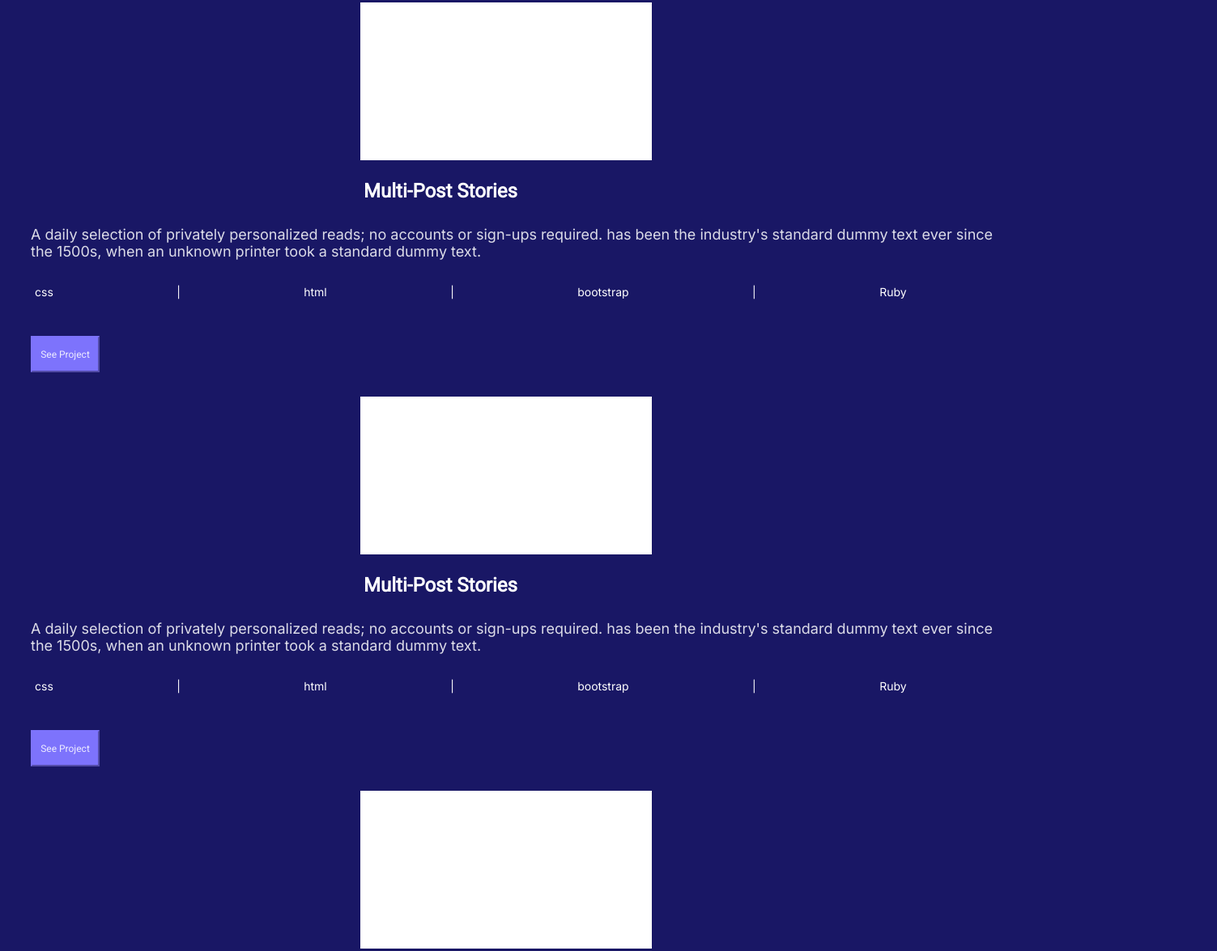
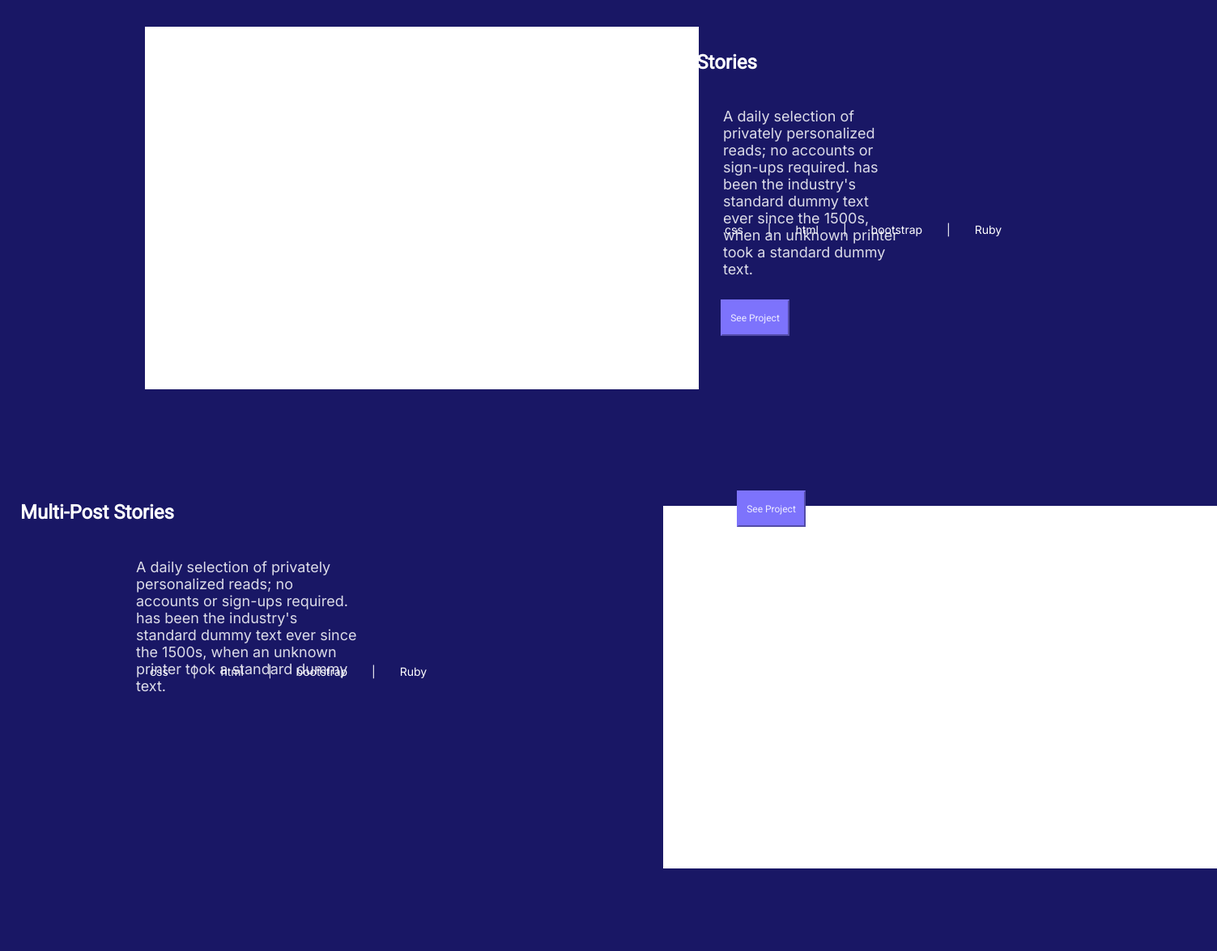
Before and after one commit to David-Kasilia/My-Portfolio-Microverse-Project, a plain HTML site: page index.html in a window 1280 px wide. Shown: the part 1146-2321 px from the top of the page at 81% size, 1503 px wide, since content can reach past the window. Drawn offline with Linux system fonts and the light colour scheme.

Commit message:
Complete first Project view

```diff
--- a/index.html
+++ b/index.html
@@ -109,17 +109,17 @@
     </section>
 
     <section id="recent-work">
-      <div class="project">
-        <img class="sample"  src="./images/sample-image.png" alt="Project Sample Image" />
-        <h3 class="title">Multi-Post Stories</h3>
-        <p class="text">
+      <div class="project-1">
+        <img class="sample-1" src="./images/sample-image.png" alt="Project Sample Image" />
+        <h3 class="title-1">Multi-Post Stories</h3>
+        <p class="text-1">
           A daily selection of privately personalized reads; no accounts or
           sign-ups required. has been the industry's standard dummy text ever
           since the 1500s, when an unknown printer took a standard dummy text.
         </p>
       </div>
 
-      <ul class="lang">
+      <ul class="lang-1">
         <li class="css">css</li>
         <li class="liner">|</li>
         <li class="html">html</li>
@@ -129,23 +129,23 @@
         <li class="ruby">Ruby</li>
       </ul>
 
-      <button class="see" type="button">See Project</button>
+      <button class="see-1" type="button">See Project</button>
 
-      <div class="project">
+      <div class="project-2">
         <img
-          class="sample"
+          class="sample-2"
           src="./images/sample-image.png"
           alt="Project Sample Image"
         />
-        <h3 class="title">Multi-Post Stories</h3>
-        <p class="text">
+        <h3 class="title-2">Multi-Post Stories</h3>
+        <p class="text-2">
           A daily selection of privately personalized reads; no accounts or
           sign-ups required. has been the industry's standard dummy text ever
           since the 1500s, when an unknown printer took a standard dummy text.
         </p>
       </div>
 
-      <ul class="lang">
+      <ul class="lang-2">
         <li class="css">css</li>
         <li class="liner">|</li>
         <li class="html">html</li>
@@ -155,19 +155,19 @@
         <li class="ruby">Ruby</li>
       </ul>
 
-      <button class="see" type="button">See Project</button>
+      <button class="see-2" type="button">See Project</button>
 
-      <div class="project">
-        <img class="sample" src="./images/sample-image.png" alt="Project Sample Image"/>
-        <h3 class="title">Multi-Post Stories</h3>
-        <p class="text">
+      <div class="project-3">
+        <img class="sample-3" src="./images/sample-image.png" alt="Project Sample Image"/>
+        <h3 class="title-3">Multi-Post Stories</h3>
+        <p class="text-3">
           A daily selection of privately personalized reads; no accounts or
           sign-ups required. has been the industry's standard dummy text ever
           since the 1500s, when an unknown printer took a standard dummy text.
         </p>
       </div>
 
-      <ul class="lang">
+      <ul class="lang-3">
         <li class="css">css</li>
         <li class="liner">|</li>
         <li class="html">html</li>
@@ -177,23 +177,23 @@
         <li class="ruby">Ruby</li>
       </ul>
 
-      <button class="see" type="button">See Project</button>
+      <button class="see-3" type="button">See Project</button>
 
-      <div class="project">
+      <div class="project-4">
         <img
-          class="sample"
+          class="sample-4"
           src="./images/sample-image.png"
           alt="Project Sample Image"
         />
-        <h3 class="title">Multi-Post Stories</h3>
-        <p class="text">
+        <h3 class="title-4">Multi-Post Stories</h3>
+        <p class="text-4">
           A daily selection of privately personalized reads; no accounts or
           sign-ups required. has been the industry's standard dummy text ever
           since the 1500s, when an unknown printer took a standard dummy text.
         </p>
       </div>
 
-      <ul class="lang">
+      <ul class="lang-4">
         <li class="css">css</li>
         <li class="liner">|</li>
         <li class="html">html</li>
@@ -203,7 +203,7 @@
         <li class="ruby">Ruby</li>
       </ul>
 
-      <button class="see" type="button">See Project</button>
+      <button class="see-4" type="button">See Project</button>
     </section>
 
     <section>
--- a/stylesheet/media.css
+++ b/stylesheet/media.css
@@ -186,4 +186,242 @@
     margin-top: 20px;
 }
 
+.project-1 {
+   position: relative;
 }
+
+.sample-1 {
+    width: 684px;
+    height: 448px;
+    position: absolute;
+    left: 160px;
+    right: 20px;
+    top: 30px;
+
+}
+
+.title-1{
+    color: white;
+    font-size: 24px;
+    font-family: "Roboto", sans-serif;
+    margin-left: 400px;
+    margin-top: 60px;
+}
+
+.text-1 {
+    font-family: "Inter", sans-serif;
+    color: #dcdce8;
+    font-size: 18px;
+    position: absolute;
+    margin-top: 100px;
+    left: 860px;
+        right: 140px;
+        top: 30px;
+
+}
+
+.lang-1 {
+    display: grid;
+    position: absolute;
+    left: 790px;
+    margin-top: 160px;
+    gap: 30px;
+
+
+}
+
+.css {
+    grid-column: 1 / 1;
+    font-family: "Inter", sans-serif;
+    color: white;
+    font-size: 14px;
+    list-style-type: none;
+
+}
+
+.liner {
+    grid-column: 2 / 2;
+    font-family: "Inter", sans-serif;
+    color: white;
+    font-size: 14px;
+    font-weight: 200;
+    list-style-type: none;
+}
+
+.html {
+    grid-column: 3 / 3;
+    font-family: "Inter", sans-serif;
+    color: white;
+    font-size: 14px;
+    list-style-type: none;
+}
+
+.liner-2 {
+    grid-column: 4 / 4;
+    font-family: "Inter", sans-serif;
+    color: white;
+    font-size: 14px;
+    font-weight: 200;
+    list-style-type: none;
+}
+
+.boot {
+    grid-column: 5 / 5;
+    font-family: "Inter", sans-serif;
+    color: white;
+    font-size: 14px;
+    list-style-type: none;
+}
+
+.liner-3 {
+    grid-column: 6 / 6;
+    font-family: "Inter", sans-serif;
+    color: white;
+    font-size: 14px;
+    font-weight: 200;
+    list-style-type: none;
+}
+
+.ruby {
+    grid-column: 7 / 7;
+    font-family: "Inter", sans-serif;
+    color: white;
+    font-size: 14px;
+    list-style-type: none;
+}
+
+.see-1 {
+    background: #7d73fc;
+    width: 85px;
+    height: 45px;
+    color: #edecff;
+    font-size: 12px;
+    font-family: "Roboto", sans-serif;
+    position: absolute;
+    padding: 10px;
+    left: 870px;
+    margin-top: 255px;
+    border-color: #7d73fc;
+}
+.project-2 {
+    margin-top: 480px;
+    position: relative;
+}
+
+.sample-2 {
+    width: 684px;
+    height: 448px;
+    position: absolute;
+    right: 60px;
+    left: 800px;
+    top: 30px;
+
+}
+
+.title-2 {
+    color: white;
+    font-size: 24px;
+    font-family: "Roboto", sans-serif;
+    margin-right: 400px;
+    margin-left: -640px;
+}
+
+.text-2 {
+    font-family: "Inter", sans-serif;
+    color: #dcdce8;
+    font-size: 18px;
+    position: absolute;
+    margin-top: 75px;
+    right: 810px;
+    left: 135px;
+    top: 20px;
+
+}
+
+.lang-2 {
+    display: grid;
+    position: absolute;
+    left: 80px;
+    gap: 30px;
+    margin-top: 150px;
+}
+
+.css {
+    grid-column: 1 / 1;
+    font-family: "Inter", sans-serif;
+    color: white;
+    font-size: 14px;
+    list-style-type: none;
+    margin-left: 65px;
+}
+
+.liner {
+    grid-column: 2 / 2;
+    font-family: "Inter", sans-serif;
+    color: white;
+    font-size: 14px;
+    font-weight: 200;
+    list-style-type: none;
+}
+
+.html {
+    grid-column: 3 / 3;
+    font-family: "Inter", sans-serif;
+    color: white;
+    font-size: 14px;
+    list-style-type: none;
+}
+
+.liner-2 {
+    grid-column: 4 / 4;
+    font-family: "Inter", sans-serif;
+    color: white;
+    font-size: 14px;
+    font-weight: 200;
+    list-style-type: none;
+}
+
+.boot {
+    grid-column: 5 / 5;
+    font-family: "Inter", sans-serif;
+    color: white;
+    font-size: 14px;
+    list-style-type: none;
+}
+
+.liner-3 {
+    grid-column: 6 / 6;
+    font-family: "Inter", sans-serif;
+    color: white;
+    font-size: 14px;
+    font-weight: 200;
+    list-style-type: none;
+}
+
+.ruby {
+    grid-column: 7 / 7;
+    font-family: "Inter", sans-serif;
+    color: white;
+    font-size: 14px;
+    list-style-type: none;
+}
+
+.see-2 {
+    background: #7d73fc;
+    width: 85px;
+    height: 45px;
+    color: #edecff;
+    font-size: 12px;
+    font-family: "Roboto", sans-serif;
+    position: absolute;
+    padding: 10px;
+    left: 890px;
+    margin-top: -65px;
+    border-color: #7d73fc;
+}
+
+.project-3{
+    margin-top: 900px;
+}
+
+}
--- a/stylesheet/style.css
+++ b/stylesheet/style.css
@@ -25,7 +25,7 @@
     font-style: normal;
     font-weight: 500;
     font-size: 18px;
-  margin-left: 40px;
+  margin-left: 20px;
   color: white;
  }
 
@@ -143,7 +143,6 @@
 
 .line-mobile {
   display: block;
-  width: 390px;
   margin-top: -20px;
   margin-left: 25px;
   margin-right: 10px;
@@ -153,7 +152,10 @@
   display: none;
 }
 
-.project {
+.project-1,
+.project-2,
+ .project-3,
+ .project-4 {
   display: flex;
   justify-content: center;
   flex-direction: column;
@@ -161,38 +163,53 @@
   align-items: center;
 }
 
-.sample {
+.sample-1,
+.sample-2,
+.sample-3,
+.sample-4 {
   width: 360px;
   height: 195px;
-  margin-left: -31px;
+  margin-left: 11px;
 }
 
-.title {
+.title-1,
+.title-2,
+.title-3,
+.title-4 {
   color: white;
   font-size: 24px;
   font-family: "Roboto", sans-serif;
-  margin-left: -192px;
+  margin-left: -145px;
 }
 
-.text {
+.text-1,
+.text-2,
+.text-3,
+.text-4 {
   font-family: "Inter", sans-serif;
   color: #dcdce8;
   font-size: 18px;
-  margin: 5px 18px 1px 30px;
+  margin: 5px 18px 1px 25px;
 }
 
-.lang {
+.lang-1,
+.lang-2,
+.lang-3,
+.lang-4 {
   display: grid;
   margin-top: 30px;
 }
 
-.css {
+.css-1,
+.css-2,
+.css-3,
+.css-4 {
   grid-column: 1 / 1;
   font-family: "Inter", sans-serif;
   color: white;
   font-size: 14px;
   list-style-type: none;
-  margin-left: -5px;
+  margin-left: -13px;
 }
 
 .liner {
@@ -246,14 +263,17 @@
   list-style-type: none;
 }
 
-.see {
+.see-1,
+.see-2,
+.see-3,
+.see-4 {
   background: #7d73fc;
   width: 85px;
   height: 45px;
   color: #edecff;
   font-size: 12px;
   font-family: "Roboto", sans-serif;
-  margin-left: 30px;
+  margin-left: 20px;
   margin-top: 30px;
   padding: 10px;
   border-color: #7d73fc;
```
